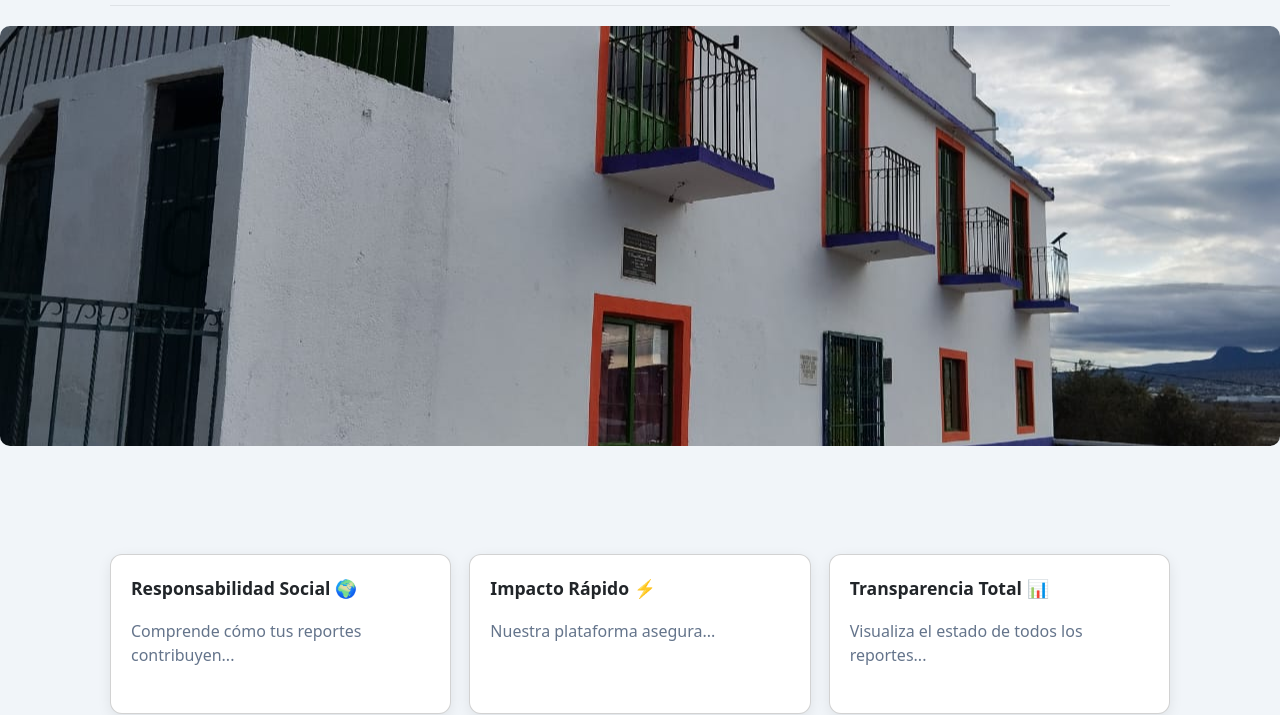
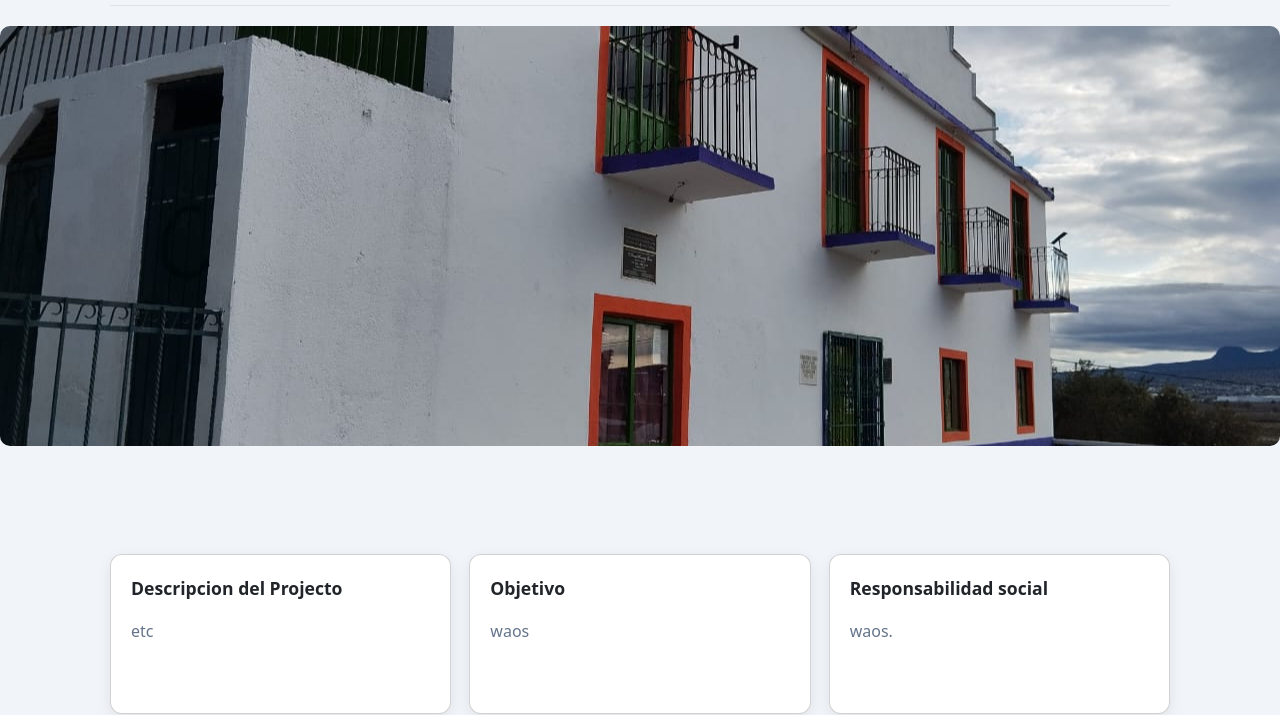
Before and after one commit to hermenegildoAng/ReportesProjecto, a website: page client/index.html in a window 1280 px wide. Shown: the part 97-812 px from the top of the page. Drawn offline with nearby package versions, Linux system fonts and the light colour scheme.

Commit message:
correccion index

```diff
--- a/client/index.html
+++ b/client/index.html
@@ -27,16 +27,16 @@
 
         <section class="cards">
             <div class="card">
-                <div class="card-title">Responsabilidad Social 🌍</div>
-                <p>Comprende cómo tus reportes contribuyen...</p>
+                <div class="card-title">Descripcion del Projecto</div>
+                <p>etc</p>
             </div>
             <div class="card">
-                <div class="card-title">Impacto Rápido ⚡</div>
-                <p>Nuestra plataforma asegura...</p>
+                <div class="card-title">Objetivo</div>
+                <p>waos</p>
             </div>
             <div class="card">
-                <div class="card-title">Transparencia Total 📊</div>
-                <p>Visualiza el estado de todos los reportes...</p>
+                <div class="card-title">Responsabilidad social</div>
+                <p>waos.</p>
             </div>
         </section>
 
```
